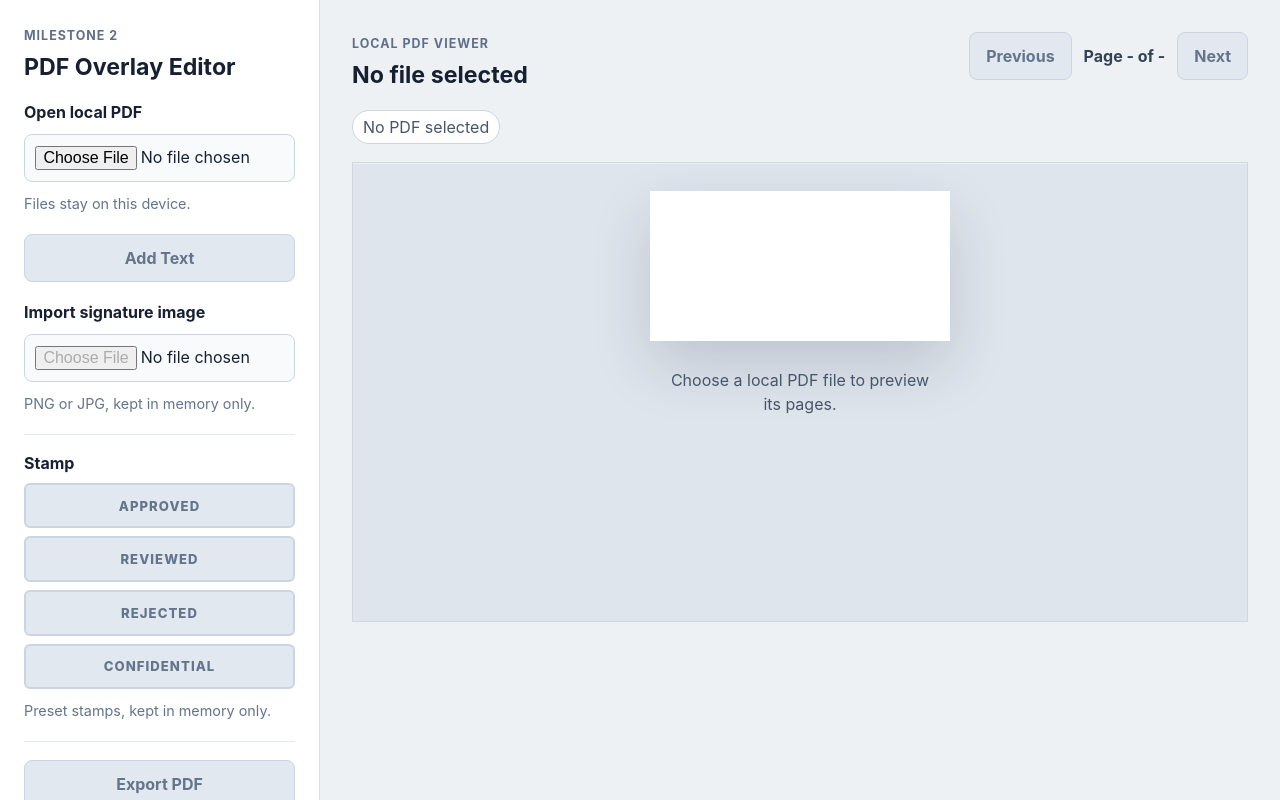
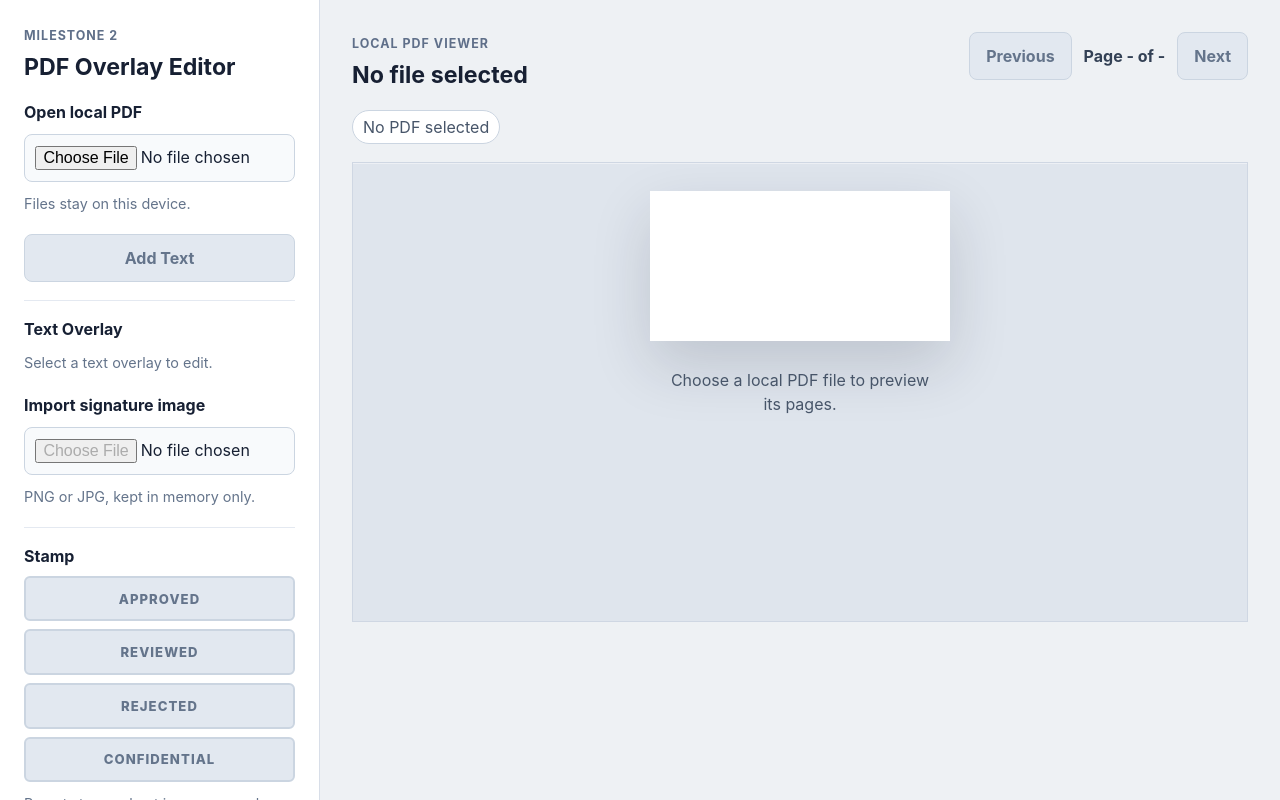
Before and after one commit to agungtrisutaji/pdf-editor, a React (Vite) app: page / in a window 1280 px wide. Built offline with nearby package versions, Linux system fonts and the light colour scheme.

Commit message:
refactor: relocate TextOverlayEditor placement in sidebar

```diff
--- a/src/App.tsx
+++ b/src/App.tsx
@@ -287,6 +287,12 @@ function App() {
           Add Text
         </button>
 
+        <TextOverlayEditor
+          overlay={selectedOverlay}
+          onTextChange={handleSelectedTextChange}
+          onStyleChange={handleSelectedTextStyleChange}
+        />
+
         <SignatureImagePicker
           disabled={!canAddOverlay}
           onSignatureSelected={handleSignatureSelected}
@@ -341,12 +347,6 @@ function App() {
           onOverlayDelete={handleOverlayDelete}
           onOverlayMoveForward={handleOverlayMoveForward}
           onOverlayMoveBackward={handleOverlayMoveBackward}
-        />
-
-        <TextOverlayEditor
-          overlay={selectedOverlay}
-          onTextChange={handleSelectedTextChange}
-          onStyleChange={handleSelectedTextStyleChange}
         />
 
         {pickerError ? <p className="error-message">{pickerError}</p> : null}
```
